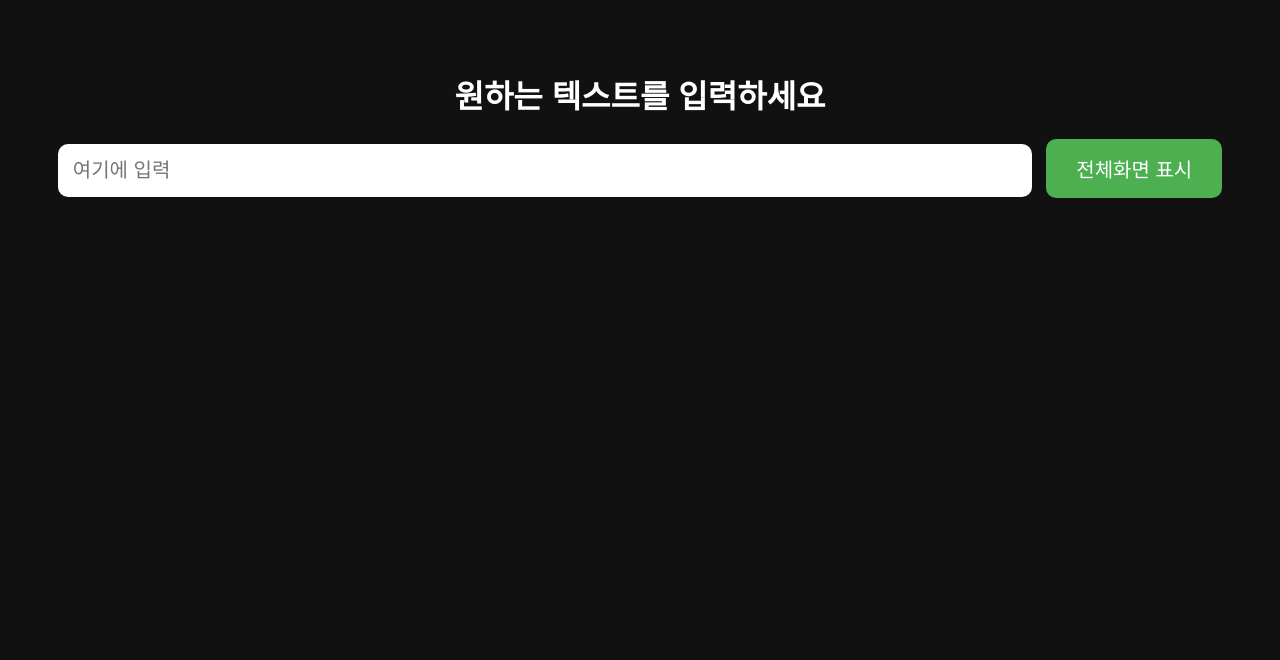
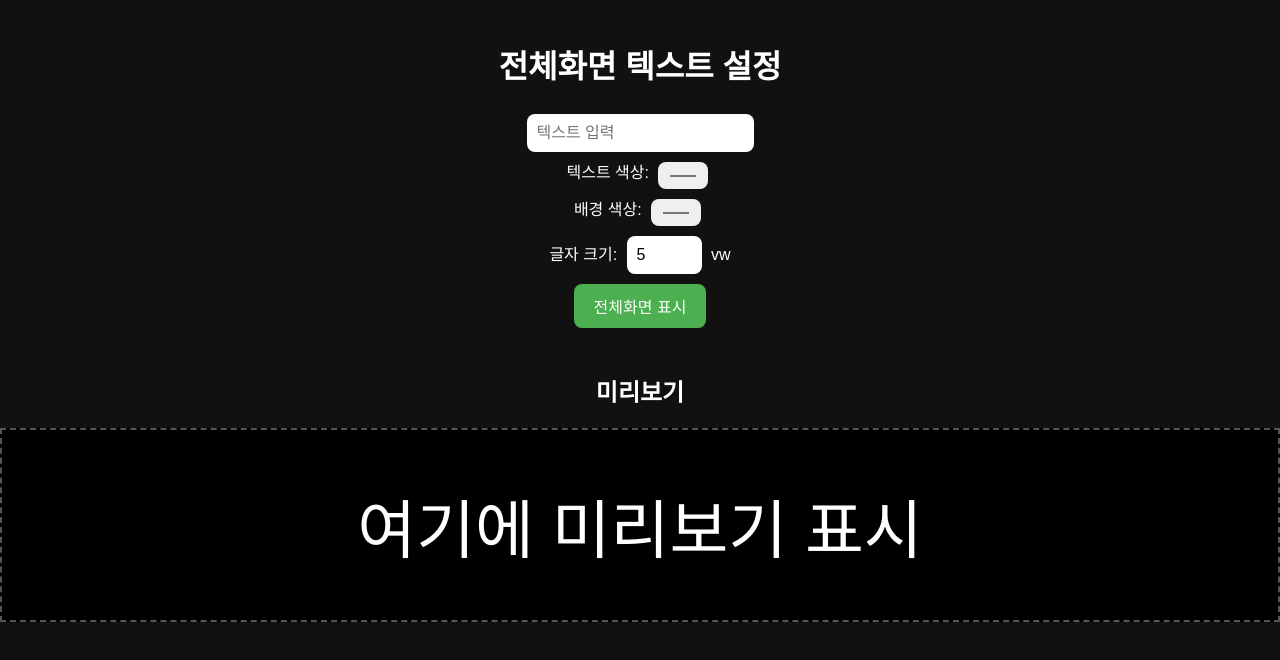
Before and after one commit to farrell508/FullText, a plain HTML site: page index.html in a window 1280 px wide. Drawn offline with Linux system fonts and the light colour scheme.

Commit message:
Update index.html

```diff
--- a/index.html
+++ b/index.html
@@ -7,30 +7,41 @@
     <style>
         body {
             font-family: Arial, sans-serif;
-            text-align: center;
             margin: 0;
             background: #111;
             color: white;
+            text-align: center;
         }
         #inputArea {
-            padding: 50px;
+            padding: 20px;
         }
-        input {
-            width: 80%;
-            padding: 15px;
-            font-size: 20px;
+        input, select {
+            margin: 5px;
+            padding: 10px;
+            font-size: 16px;
+            border-radius: 8px;
             border: none;
-            border-radius: 10px;
         }
         button {
-            padding: 15px 30px;
-            font-size: 20px;
-            margin-left: 10px;
+            padding: 10px 20px;
+            font-size: 16px;
+            margin: 5px;
             background: #4CAF50;
             border: none;
             color: white;
-            border-radius: 10px;
+            border-radius: 8px;
             cursor: pointer;
+        }
+        #previewArea {
+            margin-top: 20px;
+            padding: 20px;
+            min-height: 150px;
+            display: flex;
+            justify-content: center;
+            align-items: center;
+            border: 2px dashed #555;
+            background: black;
+            color: white;
         }
         #displayArea {
             display: none;
@@ -38,7 +49,6 @@
             width: 100%;
             justify-content: center;
             align-items: center;
-            font-size: 5vw;
             text-align: center;
         }
     </style>
@@ -46,9 +56,20 @@
 <body>
 
 <div id="inputArea">
-    <h1>원하는 텍스트를 입력하세요</h1>
-    <input type="text" id="userText" placeholder="여기에 입력">
+    <h1>전체화면 텍스트 설정</h1>
+    <input type="text" id="userText" placeholder="텍스트 입력" oninput="updatePreview()"><br>
+    <label>텍스트 색상:</label>
+    <input type="color" id="textColor" value="#ffffff" onchange="updatePreview()"><br>
+    <label>배경 색상:</label>
+    <input type="color" id="bgColor" value="#000000" onchange="updatePreview()"><br>
+    <label>글자 크기:</label>
+    <input type="number" id="fontSize" value="5" min="1" max="20" onchange="updatePreview()"> vw<br>
     <button onclick="showText()">전체화면 표시</button>
+</div>
+
+<h2>미리보기</h2>
+<div id="previewArea">
+    <span id="previewText">여기에 미리보기 표시</span>
 </div>
 
 <div id="displayArea" onclick="exitFullScreen()">
@@ -56,23 +77,49 @@
 </div>
 
 <script>
+    function updatePreview() {
+        const text = document.getElementById("userText").value || "여기에 미리보기 표시";
+        const color = document.getElementById("textColor").value;
+        const bg = document.getElementById("bgColor").value;
+        const size = document.getElementById("fontSize").value;
+
+        let preview = document.getElementById("previewArea");
+        let previewText = document.getElementById("previewText");
+
+        preview.style.background = bg;
+        previewText.style.color = color;
+        previewText.style.fontSize = size + "vw";
+        previewText.innerText = text;
+    }
+
     function showText() {
         const text = document.getElementById("userText").value;
         if (!text.trim()) {
             alert("텍스트를 입력하세요!");
             return;
         }
-        document.getElementById("outputText").innerText = text;
-        document.getElementById("displayArea").style.display = "flex";
-        openFullScreen(document.getElementById("displayArea"));
+        const color = document.getElementById("textColor").value;
+        const bg = document.getElementById("bgColor").value;
+        const size = document.getElementById("fontSize").value;
+
+        let display = document.getElementById("displayArea");
+        let output = document.getElementById("outputText");
+
+        display.style.background = bg;
+        output.style.color = color;
+        output.style.fontSize = size + "vw";
+        output.innerText = text;
+
+        display.style.display = "flex";
+        openFullScreen(display);
     }
 
     function openFullScreen(elem) {
         if (elem.requestFullscreen) {
             elem.requestFullscreen();
-        } else if (elem.webkitRequestFullscreen) { /* Safari */
+        } else if (elem.webkitRequestFullscreen) {
             elem.webkitRequestFullscreen();
-        } else if (elem.msRequestFullscreen) { /* IE11 */
+        } else if (elem.msRequestFullscreen) {
             elem.msRequestFullscreen();
         }
     }
@@ -87,6 +134,9 @@
         }
         document.getElementById("displayArea").style.display = "none";
     }
+
+    // 페이지 로드 시 기본 미리보기
+    updatePreview();
 </script>
 
 </body>
```
